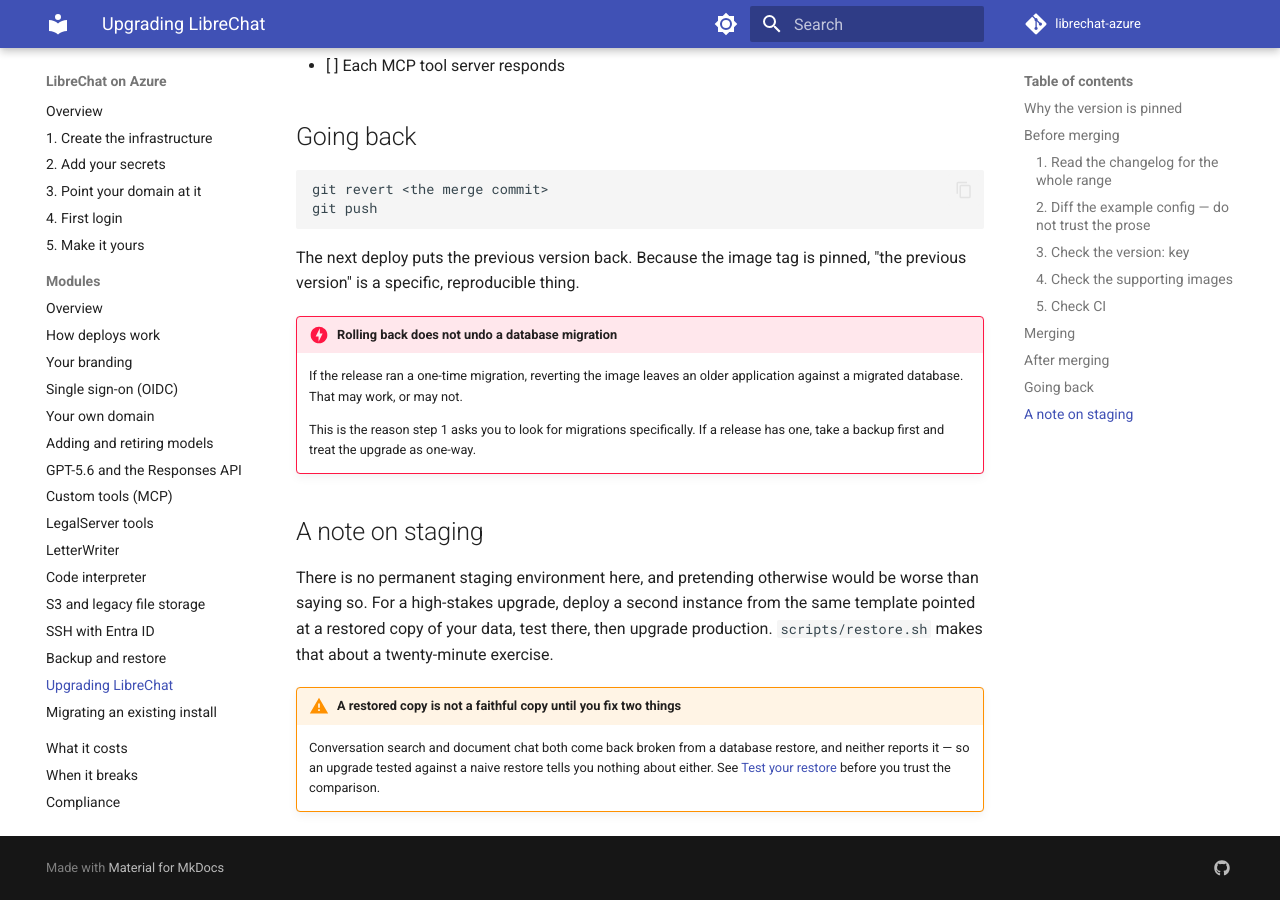
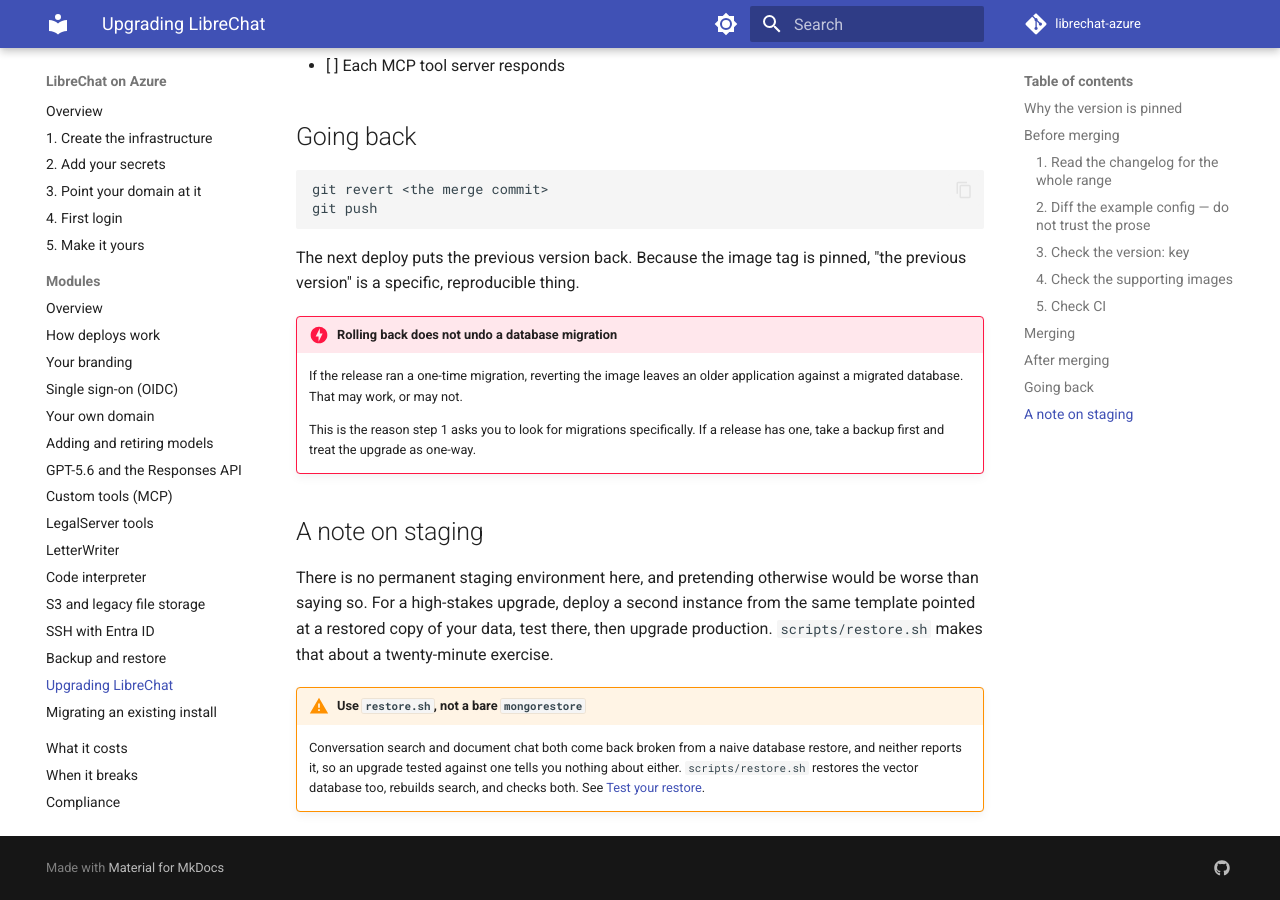
Before and after one commit to MarylandLegalAid/librechat-azure, an MkDocs documentation site: the page built from docs/modules/upgrading.md, in a window 1280 px wide and 900 px high, scrolled down 2987 px. Built offline with MkDocs 1.6.1 and Material for MkDocs 9.7.7, drawn with Linux system fonts in a browser that asks for light colours; comment, search, counter and statistics services are not loaded.

Commit message:
Point the staging note at the fixed restore
Co-Authored-By: Claude Opus 5.5 <noreply@anthropic.com>

```diff
--- a/docs/modules/upgrading.md
+++ b/docs/modules/upgrading.md
@@ -156,8 +156,8 @@ worse than saying so. For a high-stakes upgrade, deploy a second instance from t
 same template pointed at a restored copy of your data, test there, then upgrade
 production. `scripts/restore.sh` makes that about a twenty-minute exercise.
 
-!!! warning "A restored copy is not a faithful copy until you fix two things"
-    Conversation search and document chat both come back broken from a database restore,
-    and neither reports it — so an upgrade tested against a naive restore tells you
-    nothing about either. See
-    [Test your restore](backups.md#test-your-restore) before you trust the comparison.
+!!! warning "Use `restore.sh`, not a bare `mongorestore`"
+    Conversation search and document chat both come back broken from a naive database
+    restore, and neither reports it, so an upgrade tested against one tells you nothing
+    about either. `scripts/restore.sh` restores the vector database too, rebuilds search,
+    and checks both. See [Test your restore](backups.md#test-your-restore).
```
